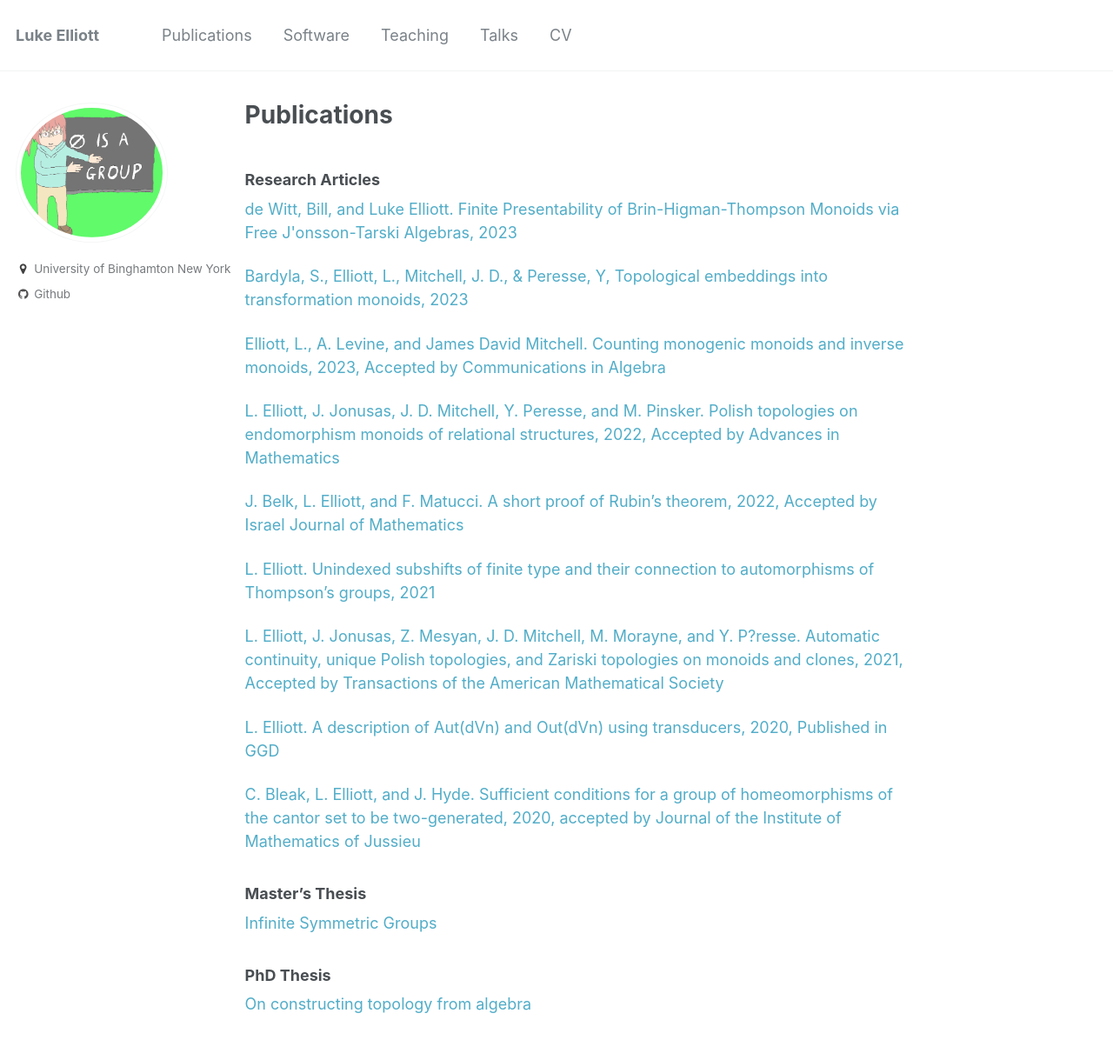
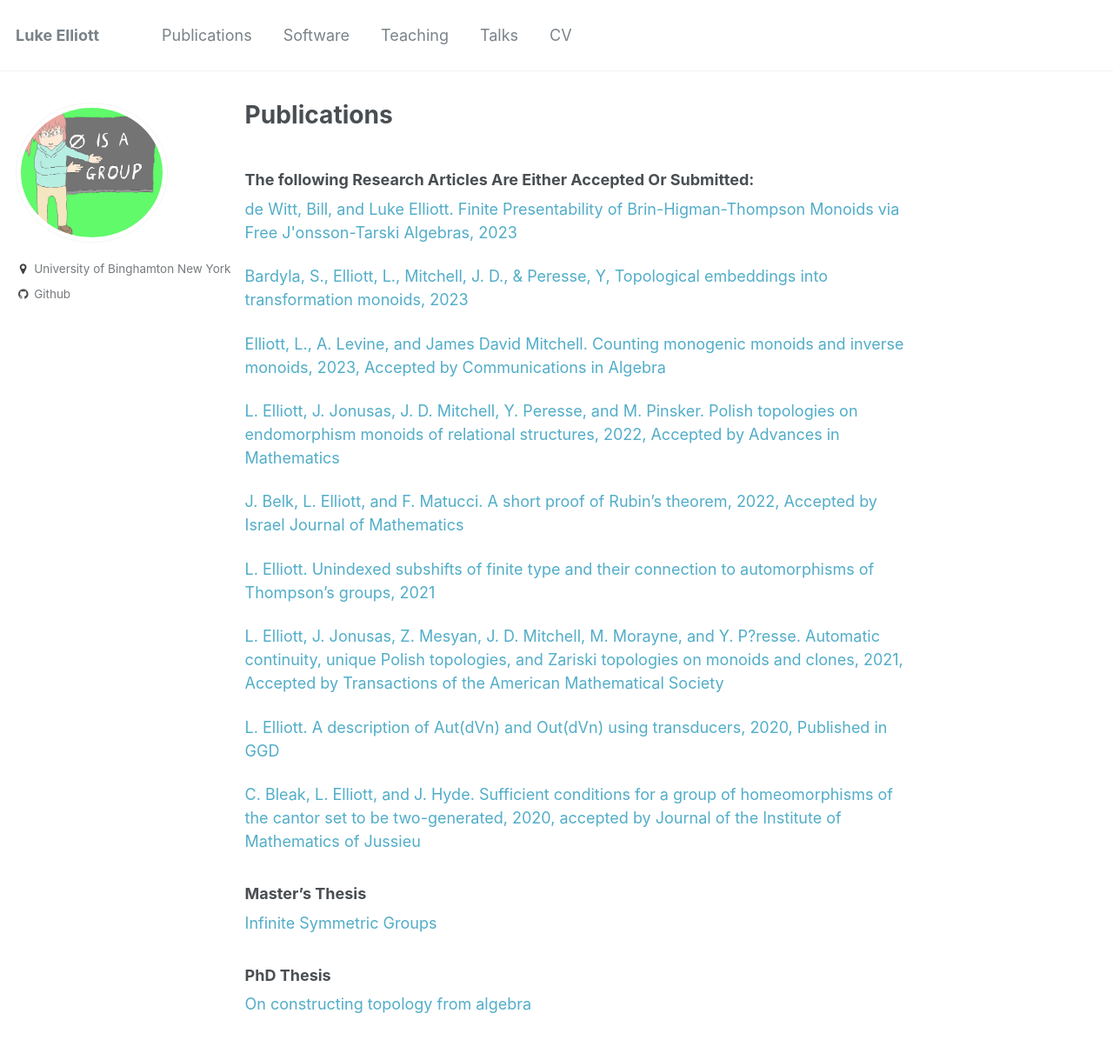
Before and after one commit to le27/L-Elliott, a Jekyll site: the page built from _pages/publications.md, in a window 1280 px wide. Shown: the whole page at 87% size. Built offline with Jekyll 4.4.1, drawn with Linux system fonts in a browser that asks for light colours.

Commit message:
heilbronn

```diff
--- a/_pages/publications.md
+++ b/_pages/publications.md
@@ -4,7 +4,8 @@
 author_profile: true
 ---
 
-### Research Articles
+### The following Research Articles Are Either Accepted Or Submitted:
+
 
 [de Witt, Bill, and Luke Elliott. Finite Presentability of Brin-Higman-Thompson Monoids via Free J\'onsson-Tarski Algebras, 2023](https://arxiv.org/abs/2303.16044)
 
```
Also changed, not shown: 1 other file.
